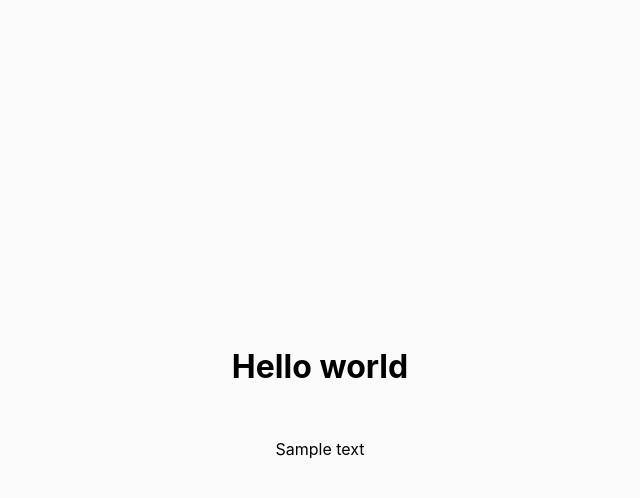
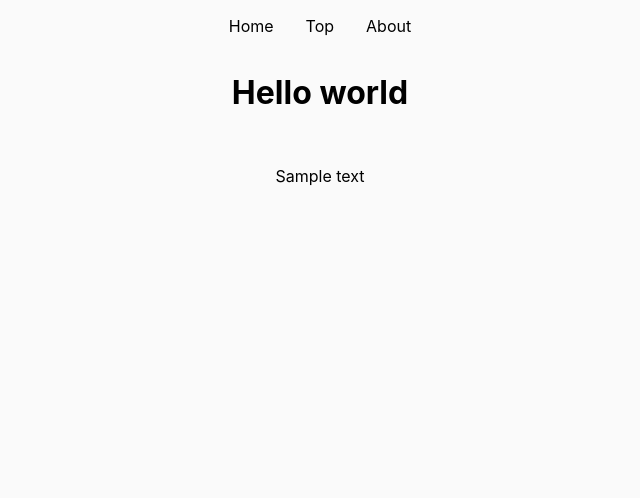
Before and after one commit to ShaumikRahman/next-news, a Next.js app: page / in a window 1280 px wide. Shown: the top 498 px of the page, without its empty margins (320-960 px from the left). Built offline with nearby package versions, Linux system fonts and the light colour scheme.

Commit message:
added routing, top and about pages, basic styling

```diff
--- /dev/null
+++ b/components/Navbar.jsx
@@ -0,0 +1,26 @@
+import styles from '../styles/Navbar.module.scss'
+import Link from 'next/link'
+
+export const Navbar = () => {
+    return (
+        <div className={styles.navbar}>
+            <div>
+                <Link href="/">
+                    <a>Home</a>
+                </Link>
+            </div>
+            <div>
+                <Link href="/top">
+                    <a>Top</a>
+                </Link>
+            </div>
+            <div>
+                <Link href="/about">
+                    <a>About</a>
+                </Link>
+            </div>
+        </div>
+    )
+}
+
+export default Navbar
--- a/package.json
+++ b/package.json
@@ -11,7 +11,8 @@
   "dependencies": {
     "next": "11.1.2",
     "react": "17.0.2",
-    "react-dom": "17.0.2"
+    "react-dom": "17.0.2",
+    "sass": "^1.43.2"
   },
   "devDependencies": {
     "eslint": "8.0.1",
--- a/pages/_app.js
+++ b/pages/_app.js
@@ -1,7 +1,13 @@
 import '../styles/globals.css'
+import Navbar from '../components/Navbar'
 
 function MyApp({ Component, pageProps }) {
-  return <Component {...pageProps} />
+  return (
+    <>
+      <Navbar />
+      <Component {...pageProps} />
+    </>
+  )
 }
 
 export default MyApp
--- a/pages/index.js
+++ b/pages/index.js
@@ -1,8 +1,8 @@
-import styles from '../styles/Home.module.css'
+import styles from '../styles/Home.module.scss'
 
 export default function Home() {
   return (
-    <div className={styles.main}>
+    <div className="container">
       <h1 className="title">Hello world</h1>
       <p className="text">Sample text</p>
     </div>
--- a/styles/Home.module.css
+++ /dev/null
@@ -1,8 +0,0 @@
-.main {
-  display: flex;
-  flex-direction: column;
-  justify-content: center;
-  align-items: center;
-  gap: 1rem;
-  min-height: 100vh;
-}
--- /dev/null
+++ b/styles/Navbar.module.scss
@@ -0,0 +1,8 @@
+.navbar {
+    display: flex;
+    justify-content: center;
+
+    div {
+        margin: 1rem;
+    }
+}
--- a/styles/globals.css
+++ b/styles/globals.css
@@ -15,3 +15,11 @@ a {
 * {
   box-sizing: border-box;
 }
+
+.container {
+  display: flex;
+  flex-direction: column;
+  align-items: center;
+  gap: 1rem;
+  min-height: 100vh;
+}
```
Also changed, not shown: pages/about.js (added, +10 -0 lines), pages/top.js (added, +10 -0 lines), styles/Home.module.scss (added), 1 other file (tests, documents, lock files or other folders).
